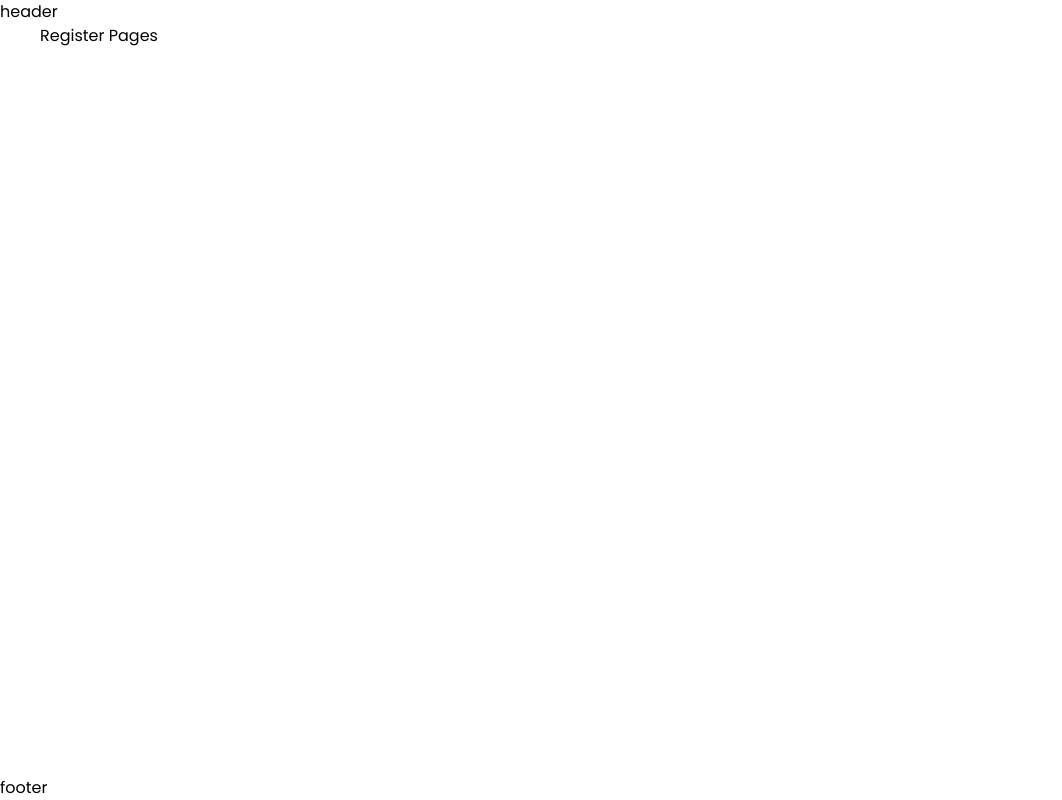
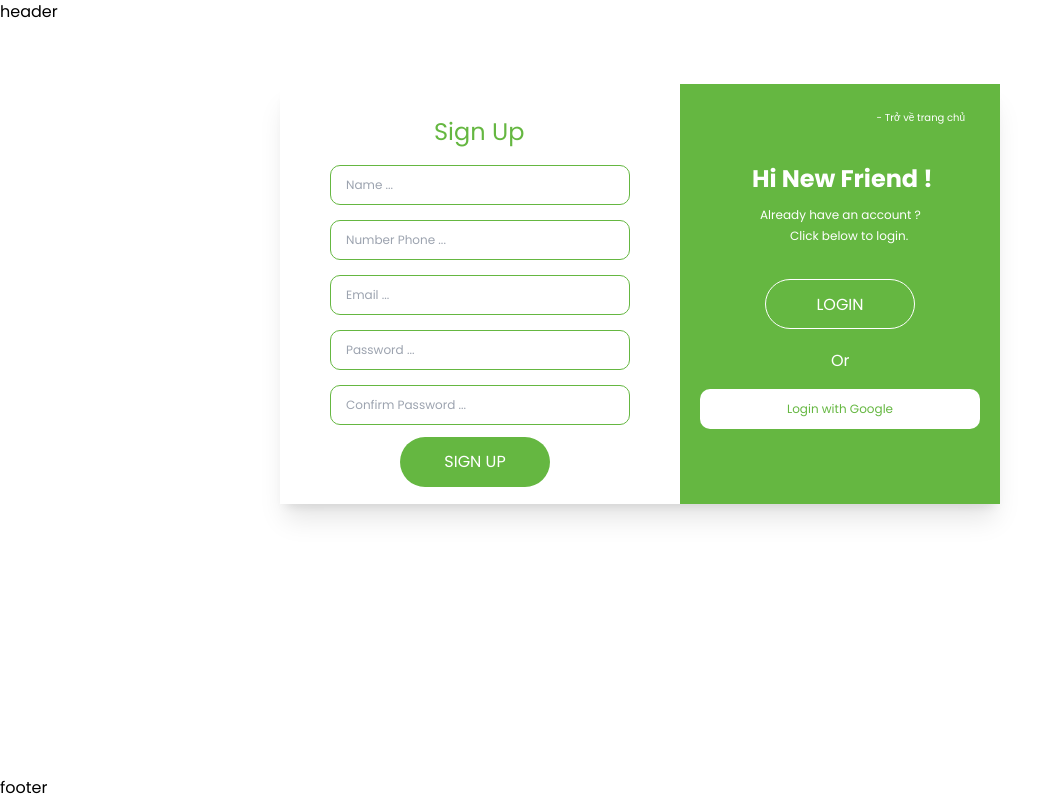
Before and after one commit to HauDinh04/WebsiteOrganic, a Next.js app in the folder client/: page /register in a window 1280 px wide. Shown: the whole page, without its empty margins (0-1062 px from the left). Built offline with nearby package versions, Linux system fonts and the light colour scheme.

Commit message:
complete register page

```diff
--- a/client/src/app/register/page.tsx
+++ b/client/src/app/register/page.tsx
@@ -1,7 +1,77 @@
+import Link from "next/link";
+
 const RegisTer = () => {
-    return (
-        <div className="">Register Pages</div>
-      );
-}
+  return (
+    <div className="h-[420px] w-[720px] flex mx-auto mt-[60px] shadow shadow-xl">
+      <div className="w-[400px] h-full relative">
+        <div className="absolute top-[32px] left-[154px] text-[#65B741] text-center font-medium text-2xl ">
+          Sign Up
+        </div>
+        <div className="absolute top-[81px] left-[50px]">
+          <form action="">
+            <input
+              type="text"
+              className="w-[300px] h-[40px]  leading-[40px] border border-[#65B741] text-xs pl-[15px] rounded-[10px] outline-none"
+              placeholder="Name ..."
+            />
+            <input
+              type="text"
+              className="w-[300px] h-[40px]  leading-[40px] border border-[#65B741] mt-[15px] text-xs  pl-[15px] rounded-[10px]  outline-none"
+              placeholder="Number Phone ..."
+            />
+            <input
+              type="text"
+              className="w-[300px] h-[40px]  leading-[40px] border border-[#65B741] mt-[15px] text-xs  pl-[15px] rounded-[10px]  outline-none"
+              placeholder="Email ..."
+            />
+            <input
+              type="text"
+              className="w-[300px] h-[40px]  leading-[40px] border border-[#65B741] mt-[15px] text-xs  pl-[15px] rounded-[10px]  outline-none"
+              placeholder="Password ..."
+            />
+            <input
+              type="text"
+              className="w-[300px] h-[40px]  leading-[40px] border border-[#65B741] mt-[15px] text-xs  pl-[15px] rounded-[10px]  outline-none"
+              placeholder="Confirm Password ..."
+            />
+          </form>
+          <div className=" relative ">
+            <button className="text-white w-[150px] h-[50px] rounded-[50px] bg-[#65B741]  absolute top-[12px] left-[70px]  outline-none">
+              SIGN UP
+            </button>
+          </div>
+        </div>
+      </div>
+      <div className="w-[320px] h-full bg-[#65B741] relative">
+        <Link href={"/"}>
+          <div className="absolute right-[35px] top-[26px] text-[10px] text-white">
+            - Trở về trang chủ
+          </div>
+        </Link>
+        <div className=" text-white absolute top-[79px] left-[72px] text-2xl font-semibold ">
+          Hi New Friend !
+        </div>
+        <div className="absolute left-[80px] top-[123px] text-[10px] text-white text-xs">
+          Already have an account ?
+        </div>
+        <div className="absolute left-[110px] top-[144px] text-[10px] text-white text-xs">
+          Click below to login.
+        </div>
+        <Link href={"/login"}>
+          <div className="w-[150px] h-[50px] rounded-[50px] border border-white leading-[50px] text-center absolute top-[195px] left-[85px] text-white">
+            LOGIN
+          </div>
+        </Link>
+
+        <div className="absolute top-[265px] left-[151px] text-white">Or</div>
+        <Link href={"/"}>
+          <div className="absolute w-[280px] h-[40px] text-center rounded-[10px] text-[#65B741] bg-white top-[305px] left-[20px] leading-[40px] text-[12px]">
+            Login with Google
+          </div>
+        </Link>
+      </div>
+    </div>
+  );
+};
 
 export default RegisTer;
```
